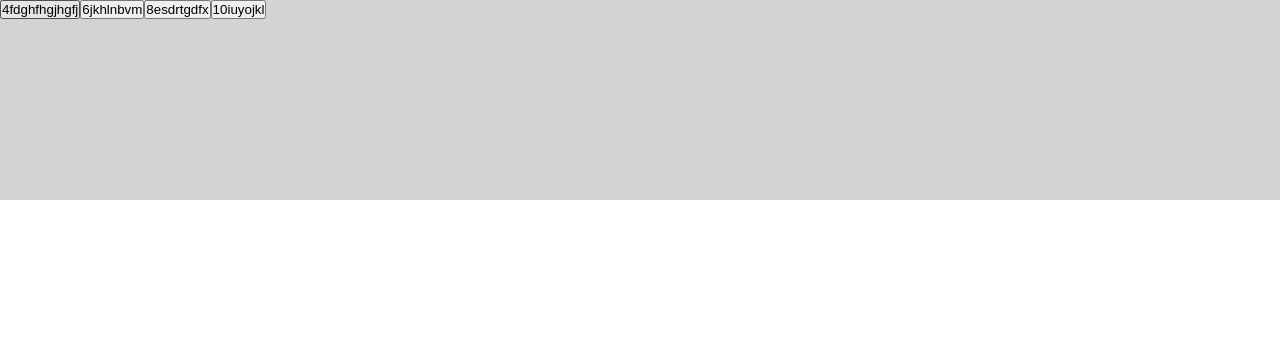
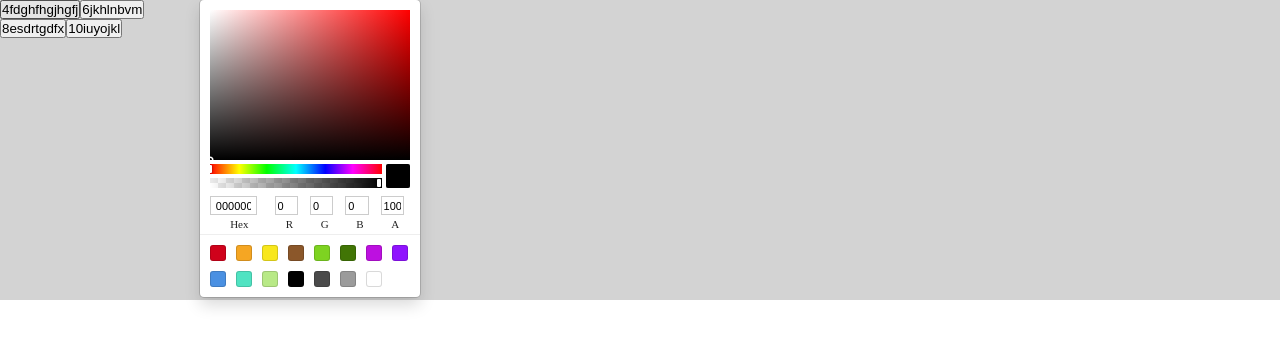
Before and after one commit to TemirhanT/paint, a React (Create React App) app: page / in a window 1280 px wide. Shown: the top 346 px of the page. Built offline with nearby package versions, Linux system fonts and the light colour scheme.

Commit message:
some changes

```diff
--- a/package.json
+++ b/package.json
@@ -10,9 +10,11 @@
     "@types/jest": "^27.5.2",
     "@types/node": "^16.18.23",
     "@types/react": "^18.0.35",
+    "@types/react-color": "^3.0.6",
     "@types/react-dom": "^18.0.11",
     "@types/react-redux": "^7.1.25",
     "react": "^18.2.0",
+    "react-color": "^2.19.3",
     "react-dom": "^18.2.0",
     "react-redux": "^8.0.5",
     "react-scripts": "5.0.1",
--- a/src/App.jsx
+++ b/src/App.jsx
@@ -3,20 +3,20 @@ import Canvas from './Components/Canvas';
 import './styles/styles.css'
 import { useDispatch } from 'react-redux';
 import { brush_4, brush_6, brush_8, brush_10 } from './store/reducers/brushReducer';
+import Linewidth from './Components/Toolbar/Linewidth';
+import Color from './Components/Toolbar/Color';
 
 function App() {
 
-  const linewidth = useSelector(state => state.toolkit.linewidth)
+  const linewidth = useSelector(state => state.brushReducer.linewidth)
   const dispatch = useDispatch()
 
   console.log(linewidth)
   return (
     <div className="App">
-      <div className='buttons'>
-        <button onClick={() => dispatch(brush_4())}>4fdghfhgjhgfj</button>
-        <button onClick={() => dispatch(brush_6())}>6jkhlnbvm</button>
-        <button onClick={() => dispatch(brush_8())}>8esdrtgdfx</button>
-        <button onClick={() => dispatch(brush_10())}>10iuyojkl</button>
+      <div className='toolbar'>
+        <Linewidth/>
+        <Color/>
       </div>
       <Canvas/>
     </div>
--- a/src/Components/Canvas.tsx
+++ b/src/Components/Canvas.tsx
@@ -1,6 +1,7 @@
 import React, {FC} from 'react';
 import { useRef, useEffect, useState} from "react";
-import { useDispatch, useSelector } from 'react-redux/es/exports';
+import { useSelector } from 'react-redux/es/exports';
+import { RootState } from '../store/store';
 
 
 const Canvas: FC = () => {
@@ -8,10 +9,11 @@ const Canvas: FC = () => {
     const canvasRef = useRef<HTMLCanvasElement | null>(null);
     const [canvasCtx, setCanvasCtx] = useState<any>({});
     const [width, setWidth] = useState<number>(window.innerWidth);
-    const [height, setHeight] = useState<number>(window.innerHeight-200);
+    const [height, setHeight] = useState<number>(window.innerHeight-300);
     const [isMouseDown, setIsMouseDown] = useState<boolean>(false);
 
-    const linewidth: number = useSelector((state: any) => state.toolkit.linewidth);
+    const linewidth: number = useSelector((state: RootState) => state.brushReducer.linewidth);
+    const color = useSelector((state: RootState) => state.colorReducer.color)
 
 
     useEffect(() => {
@@ -22,7 +24,7 @@ const Canvas: FC = () => {
     useEffect(() => {
         const updateWindowDimensions = (): void => {
             setWidth(window.innerWidth);
-            setHeight(window.innerHeight - 200);
+            setHeight(window.innerHeight - 300);
         }
 
         window.addEventListener('resize', updateWindowDimensions);
@@ -30,8 +32,8 @@ const Canvas: FC = () => {
         return (): void => window.removeEventListener('resize', updateWindowDimensions);
     }, [])
 
-    canvasCtx.fillStyle = 'black';
-    canvasCtx.strokeStyle = 'black';
+    canvasCtx.fillStyle = color;
+    canvasCtx.strokeStyle = color;
     canvasCtx.lineWidth = linewidth;
 
     function mouseDown(e: React.MouseEvent<HTMLCanvasElement>): void {
@@ -50,13 +52,13 @@ const Canvas: FC = () => {
     }
 
     function draw(x: number, y: number): void {
-        canvasCtx.lineTo(x, y - 200);
+        canvasCtx.lineTo(x, y - 300);
         canvasCtx.stroke();
         canvasCtx.beginPath();
-        canvasCtx.arc(x, y - 200, linewidth/2 , 0, Math.PI * 2);
+        canvasCtx.arc(x, y - 300, linewidth/2 , 0, Math.PI * 2);
         canvasCtx.fill();
         canvasCtx.beginPath();
-        canvasCtx.moveTo(x, y - 200);
+        canvasCtx.moveTo(x, y - 300);
     }
 
 
--- /dev/null
+++ b/src/Components/Toolbar/Color.tsx
@@ -0,0 +1,22 @@
+import { FC, useEffect } from "react";
+import { useSelector, useDispatch } from "react-redux";
+import { RootState } from "../../store/store";
+import { SketchPicker } from 'react-color';
+import { changeColor } from "../../store/reducers/colorReducer";
+
+const Color: FC = () => {
+
+    const color = useSelector((state: RootState) => state.colorReducer.color)
+    const dispatch = useDispatch()
+
+
+    return (
+        <div className="color-picker">
+            <SketchPicker
+            color={color}
+            onChange={(newColor) => dispatch(changeColor(newColor.hex))}/>
+        </div>
+     );
+}
+
+export default Color;
--- /dev/null
+++ b/src/Components/Toolbar/Linewidth.tsx
@@ -0,0 +1,24 @@
+import { FC } from "react";
+import { useDispatch } from 'react-redux';
+import { useSelector } from 'react-redux';
+import { brush_4, brush_6, brush_8, brush_10 } from "../../store/reducers/brushReducer";
+import { RootState } from "../../store/store";
+import { changeColor } from "../../store/reducers/colorReducer";
+
+
+const Linewidth: FC = () => {
+
+    const linewidth = useSelector((state: RootState) => state.brushReducer.linewidth)
+    const dispatch = useDispatch()
+
+    return (
+        <div className='buttons'>
+            <button onClick={() => dispatch(brush_4())}>4fdghfhgjhgfj</button>
+            <button onClick={() => dispatch(brush_6())}>6jkhlnbvm</button>
+            <button onClick={() => dispatch(brush_8())}>8esdrtgdfx</button>
+            <button onClick={() => dispatch(brush_10())}>10iuyojkl</button>
+        </div>
+    )
+}
+
+export default Linewidth;
--- /dev/null
+++ b/src/store/reducers/colorReducer.ts
@@ -0,0 +1,18 @@
+import { createAction, createReducer } from "@reduxjs/toolkit"
+
+interface IColorState {
+    color: string
+}
+
+const colorState: IColorState = {
+    color: 'black'
+}
+
+
+export const changeColor: any = createAction("CHANGE_COLOR")
+
+export default createReducer(colorState, {
+    [changeColor]: function (state: IColorState, action) {
+        state.color = action.payload
+    }
+})
--- a/src/store/store.ts
+++ b/src/store/store.ts
@@ -1,11 +1,15 @@
 import { configureStore, combineReducers } from '@reduxjs/toolkit';
 import brushReducer from './reducers/brushReducer';
+import colorReducer from './reducers/colorReducer';
 
 
 const rootReducer = combineReducers({
-    toolkit: brushReducer
+    brushReducer,
+    colorReducer
 })
 
 export const store = configureStore({
     reducer: rootReducer,
 })
+
+export type RootState = ReturnType<typeof rootReducer>
--- a/src/styles/styles.css
+++ b/src/styles/styles.css
@@ -23,9 +23,19 @@
           align-items: center;
   background-color: #d3d3d3;
 }
-.App .buttons {
+.App .toolbar {
   width: 100%;
-  height: 200px;
+  height: 300px;
+}
+.App .toolbar .color-picker {
+  position: absolute;
+  top: 0;
+  left: 200px;
+  width: 300px;
+  height: 300px;
+}
+.App .toolbar .buttons {
+  width: 200px;
   background-color: #d3d3d3;
 }
 .App .canvas {
--- a/src/styles/styles.scss
+++ b/src/styles/styles.scss
@@ -12,10 +12,21 @@
     justify-content: center;
     align-items: center;
     background-color: #d3d3d3;
-    .buttons {
+    .toolbar {
         width: 100%;
-        height: 200px;
-        background-color: #d3d3d3;
+        height: 300px;
+        .color-picker {
+            position: absolute;
+            top: 0;
+            left: 200px;
+            width: 300px;
+            height: 300px;
+        }
+
+        .buttons {
+            width: 200px;
+            background-color: #d3d3d3;
+        }
     }
     .canvas {
         display: block;
```
Also changed, not shown: src/Components/Toolbar.tsx (deleted, +0 -9 lines), src/store/reducers/brushReducer.ts (+3 -4 lines), 1 other file (tests, documents, lock files or other folders).
